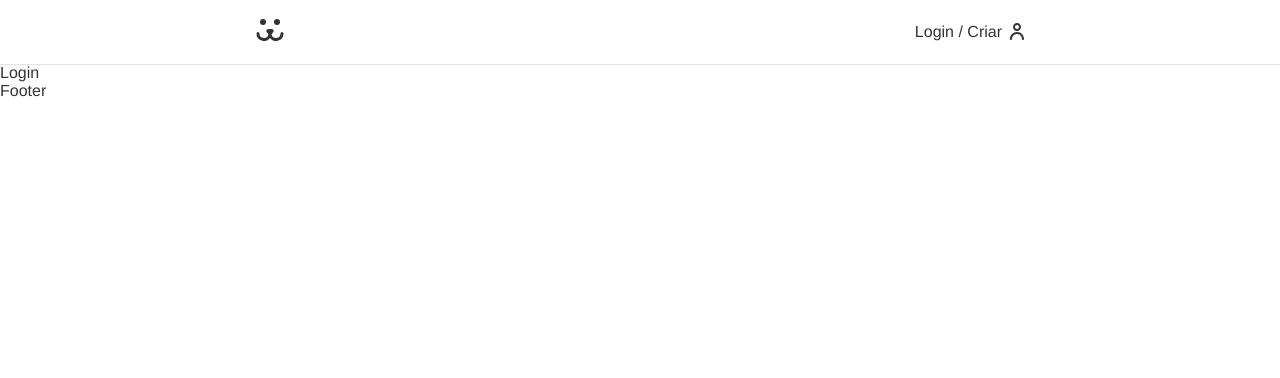
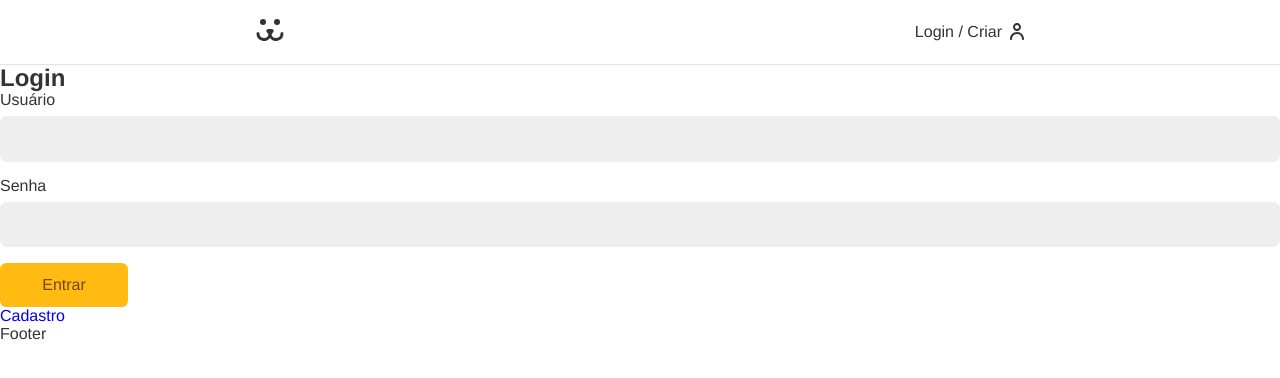
Before and after one commit to constant-hbt/react-projeto-dogs, a React (Vite) app: page /login in a window 1280 px wide. Shown: the top 378 px of the page. Built offline with nearby package versions, Linux system fonts and the light colour scheme; the HTML template or start-up script is replaced by a standard one.

Commit message:
:sparkles: feat: Adicionando validação de formulário

```diff
--- a/src/App.jsx
+++ b/src/App.jsx
@@ -13,7 +13,7 @@
         <Header />
         <Routes>
           <Route path="/" element={<Home />} />
-          <Route path="/login" element={<Login />} />
+          <Route path="/login/*" element={<Login />} />
         </Routes>
         <Footer />
       </BrowserRouter>
--- /dev/null
+++ b/src/Components/Forms/Button.jsx
@@ -0,0 +1,12 @@
+import React from 'react';
+import styles from './Button.module.css';
+
+const Button = ({ children, ...props }) => {
+  return (
+    <button {...props} className={styles.button}>
+      {children}
+    </button>
+  );
+};
+
+export default Button;
--- /dev/null
+++ b/src/Components/Forms/Button.module.css
@@ -0,0 +1,24 @@
+.button {
+  font-size: 1rem;
+  font-family: var(--type-first);
+  cursor: pointer;
+  border: none;
+  border-radius: 0.4rem;
+  background-color: #fb1;
+  color: #764701;
+  padding: .8rem 1.2rem;
+  box-sizing: border-box;
+  transition: .1s;
+  min-width: 8rem;
+}
+
+.button:hover,
+.button:focus {
+  outline: none;
+  box-shadow: 0 0 0 3px #fea, 0 0 0 4px #fb1;
+}
+
+.button:disabled {
+  opacity: 0.5;
+  cursor: wait;
+}
--- /dev/null
+++ b/src/Components/Forms/Input.jsx
@@ -0,0 +1,24 @@
+import React from 'react';
+import styles from './Input.module.css';
+
+const Input = ({ label, type, name, value, onChange, error, onBlur }) => {
+  return (
+    <div className={styles.wrapper}>
+      <label htmlFor={name} className={styles.label}>
+        {label}
+      </label>
+      <input
+        id={name}
+        name={name}
+        type={type}
+        className={styles.input}
+        value={value}
+        onChange={onChange}
+        onBlur={onBlur}
+      />
+      {error && <p className={styles.error}>{error}</p>}
+    </div>
+  );
+};
+
+export default Input;
--- /dev/null
+++ b/src/Components/Forms/Input.module.css
@@ -0,0 +1,35 @@
+.wrapper {
+  margin-bottom: 1rem;
+}
+
+.input {
+  border: 1px solid #eee;
+  display: block;
+  width: 100%;
+  font-size: 1rem;
+  padding: 0.8rem;
+  border-radius: .4rem;
+  background: #eee;
+  transition: 0.2s;
+}
+
+.input:focus,
+.input:hover {
+  outline: none;
+  border-color: #fb1;
+  background-color: white;
+  box-shadow: 0 0 0 3px #fea;
+}
+
+.label {
+  display: block;
+  font-size: 1rem;
+  line-height: 1;
+  padding-bottom: 0.5rem;
+}
+
+.error {
+  color: #f31;
+  font-size: .875rem;
+  margin-top: .25rem;
+}
--- a/src/Components/Login/Login.jsx
+++ b/src/Components/Login/Login.jsx
@@ -1,7 +1,21 @@
 import React from 'react';
+import { Routes, Route } from 'react-router-dom';
+import LoginForm from './LoginForm';
+import LoginCreate from './LoginCreate';
+import LoginPasswordLost from './LoginPasswordLost';
+import LoginPasswordReset from './LoginPasswordReset';
 
 const Login = () => {
-  return <div>Login</div>;
+  return (
+    <div>
+      <Routes>
+        <Route path="/" element={<LoginForm />} />
+        <Route path="criar" element={<LoginCreate />} />
+        <Route path="perdeu" element={<LoginPasswordLost />} />
+        <Route path="resetar" element={<LoginPasswordReset />} />
+      </Routes>
+    </div>
+  );
 };
 
 export default Login;
--- /dev/null
+++ b/src/Components/Login/LoginCreate.jsx
@@ -0,0 +1,7 @@
+import React from 'react';
+
+const LoginCreate = () => {
+  return <div>LoginCreate</div>;
+};
+
+export default LoginCreate;
--- /dev/null
+++ b/src/Components/Login/LoginForm.jsx
@@ -0,0 +1,48 @@
+import React from 'react';
+import { Link } from 'react-router-dom';
+import Input from '../Forms/Input';
+import Button from '../Forms/Button';
+import useForm from '../../Hooks/useForm';
+
+const LoginForm = () => {
+  const username = useForm();
+  const password = useForm();
+
+  function handleSubmit(event) {
+    event.preventDefault();
+
+    if (username.validate() & password.validate()) {
+      fetch('https://dogsapi.origamid.dev/json/jwt-auth/v1/token', {
+        method: 'POST',
+        headers: {
+          'Content-Type': 'application/json',
+        },
+        body: JSON.stringify({}),
+      })
+        .then((response) => {
+          console.log(response);
+          return response.json();
+        })
+        .then((json) => {
+          console.log(json);
+        })
+        .catch((error) => {
+          console.log(error);
+        });
+    }
+  }
+
+  return (
+    <section>
+      <h1>Login</h1>
+      <form onSubmit={handleSubmit}>
+        <Input label="Usuário" type="text" name="username" {...username} />
+        <Input label="Senha" type="password" name="password" {...password} />
+        <Button>Entrar</Button>
+      </form>
+      <Link to="/login/criar">Cadastro</Link>
+    </section>
+  );
+};
+
+export default LoginForm;
--- /dev/null
+++ b/src/Components/Login/LoginPasswordLost.jsx
@@ -0,0 +1,7 @@
+import React from 'react';
+
+const LoginPasswordLost = () => {
+  return <div>LoginPasswordLost</div>;
+};
+
+export default LoginPasswordLost;
--- /dev/null
+++ b/src/Components/Login/LoginPasswordReset.jsx
@@ -0,0 +1,7 @@
+import React from 'react';
+
+const LoginPasswordReset = () => {
+  return <div>LoginPasswordReset</div>;
+};
+
+export default LoginPasswordReset;
--- /dev/null
+++ b/src/Hooks/useForm.jsx
@@ -0,0 +1,47 @@
+import React from 'react';
+
+const types = {
+  email: {
+    regex:
+      /^(([^<>()[\]\\.,;:\s@\"]+(\.[^<>()[\]\\.,;:\s@\"]+)*)|(\".+\"))@((\[[0-9]{1,3}\.[0-9]{1,3}\.[0-9]{1,3}\.[0-9]{1,3}\])|(([a-zA-Z\-0-9]+\.)+[a-zA-Z]{2,}))$/,
+    message: 'Preencha um email válido',
+  },
+};
+
+const useForm = (type) => {
+  const [value, setValue] = React.useState('');
+  const [error, setError] = React.useState('');
+
+  function validate(value) {
+    if (type === false) return true;
+
+    if (value.length === 0) {
+      setError('Preencha um valor');
+      return false;
+    } else if (types[type] && !types[type].regex.test(value)) {
+      setError(types[type].message);
+      return false;
+    }
+
+    setError('');
+    return true;
+  }
+
+  function onChange({ target }) {
+    if (error) {
+      validate(target.value);
+    }
+    setValue(target.value);
+  }
+
+  return {
+    value,
+    setValue,
+    onChange,
+    error,
+    validate: () => validate(value),
+    onBlur: () => validate(value),
+  };
+};
+
+export default useForm;
```
